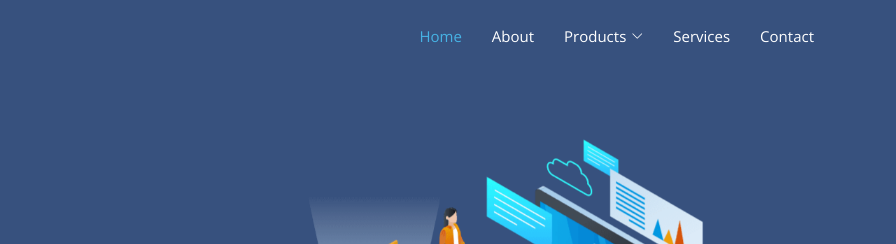
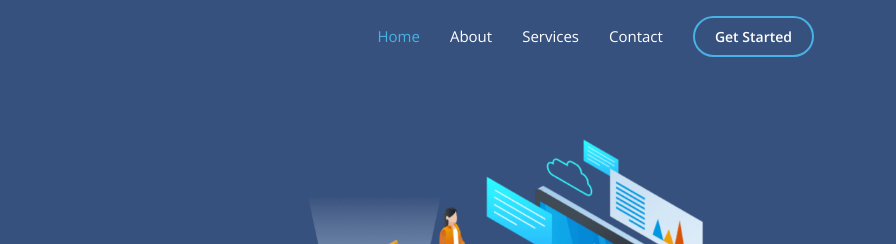
Before and after one commit to dwiptarama/btk, a plain HTML site: page index.html in a window 1280 px wide. Shown: the top 244 px of the page, 384-1280 px from the left. Drawn offline with nearby package versions, Linux system fonts and the light colour scheme.

Commit message:
menghilangkan menu product

```diff
--- a/index.html
+++ b/index.html
@@ -42,7 +42,7 @@
           <ul>
             <li><a class="nav-link scrollto active" href="#hero">Home</a></li>
             <li><a class="nav-link scrollto" href="#about">About</a></li>
-            <li class="dropdown">
+            <!--<li class="dropdown">
               <a href="#"><span>Products</span> <i class="bi bi-chevron-down"></i></a>
               <ul>
                 <li class="dropdown">
@@ -73,10 +73,10 @@
                   </ul>
                 </li>
               </ul>
-            </li>
+            </li>-->
             <li><a class="nav-link scrollto" href="#services">Services</a></li>
             <li><a class="nav-link scrollto" href="#contact">Contact</a></li>
-            <!--<li><a class="getstarted scrollto" href="#about">Get Started</a></li>-->
+            <li><a class="getstarted scrollto" href="#about">Get Started</a></li>
           </ul>
           <i class="bi bi-list mobile-nav-toggle"></i>
         </nav>
```
